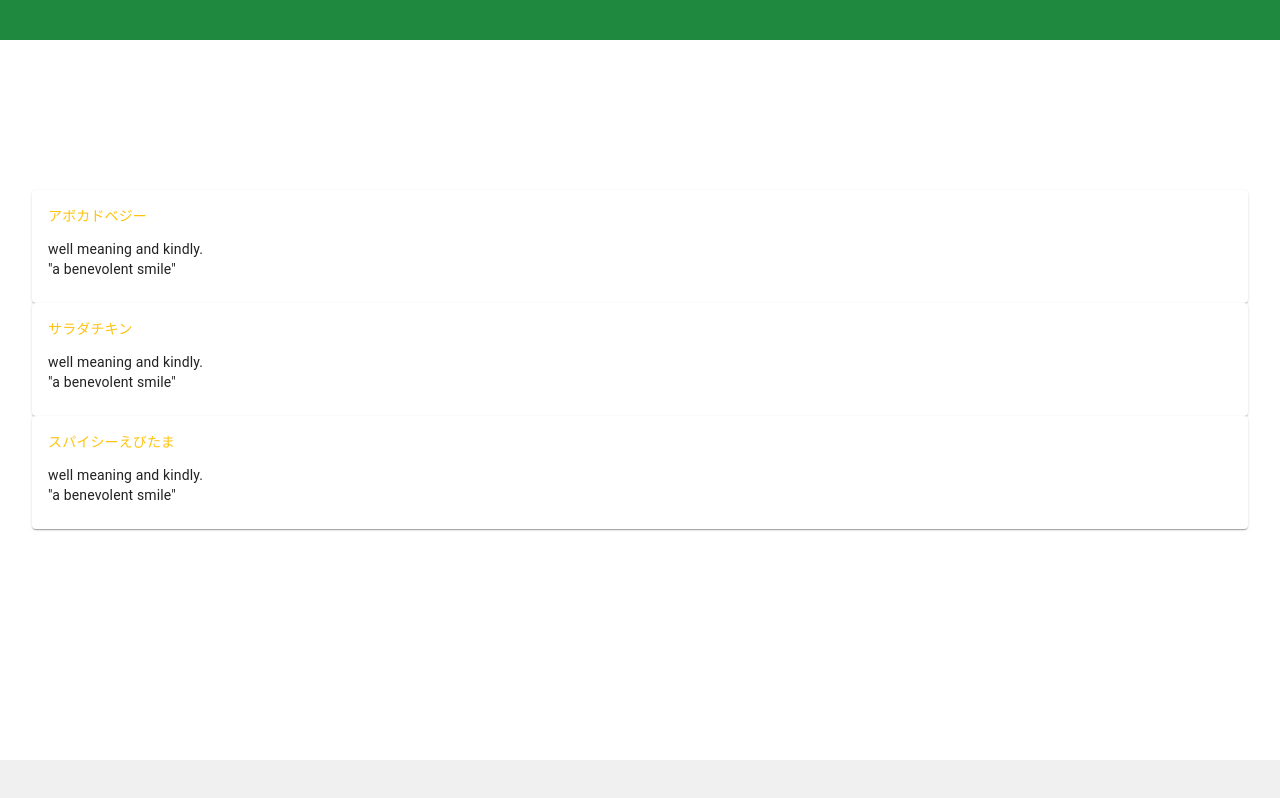
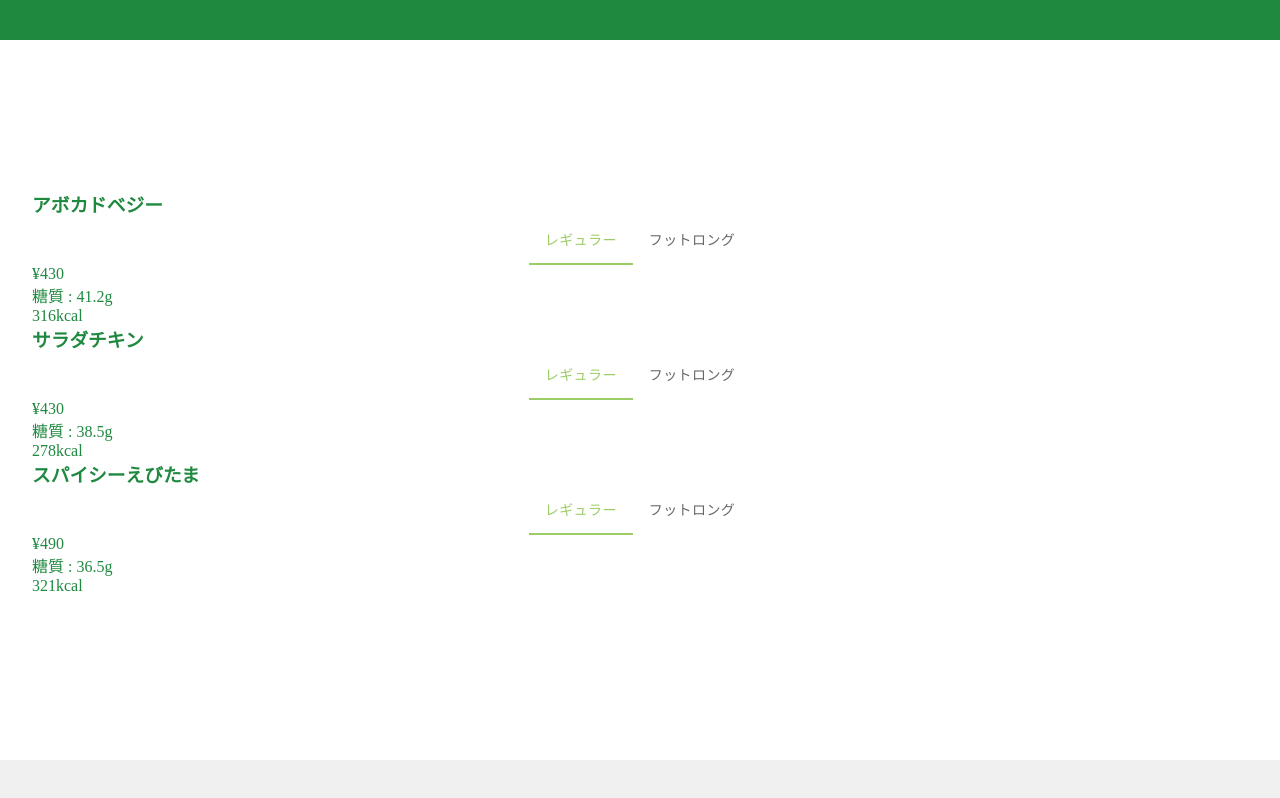
Before and after one commit to kapibara99/subway-combinations, a React (Vite) app in the folder vite-project/: page /result in a window 1280 px wide. Built offline with nearby package versions, Linux system fonts and the light colour scheme.

Commit message:
create tab informations in card

```diff
--- a/vite-project/src/@types/data.d.ts
+++ b/vite-project/src/@types/data.d.ts
@@ -8,7 +8,7 @@ declare type Data = {
   kcal ?: number
 };
 declare type Size = {
-  name ?: レギュラー,
+  name ?: string,
   price ?: number,
   carbohydrate ?: number,
   kcal ?: number
--- a/vite-project/src/components/CheckBoxOrigin/CheckBoxOrigin.tsx
+++ b/vite-project/src/components/CheckBoxOrigin/CheckBoxOrigin.tsx
@@ -1,7 +1,7 @@
 import { useState , useEffect } from 'react'
 //mui
 import {Checkbox , FormControlLabel} from '@mui/material';
-
+import { checkBoxType } from '../../@types/element';
 
 export const CheckBoxOrigin = (prop:checkBoxType) => {
   let {id , label , checked , onChange} = prop;
--- a/vite-project/src/components/resultCard/resultCard.tsx
+++ b/vite-project/src/components/resultCard/resultCard.tsx
@@ -1,33 +1,59 @@
-import Card from '@mui/material/Card';
-import CardContent from '@mui/material/CardContent';
-import Typography from '@mui/material/Typography';
 import { useState } from 'react';
+
+//mui
+import Tabs from '@mui/material/Tabs';
+import Tab from '@mui/material/Tab';
+import Box from '@mui/material/Box';
 
 type Props = {
   name: string,
   value: Data,
 }
-
 export const ResultCard = (props:Props) => {
   const [data , setData] = useState(props.value);
+  const [currentTab,setCurrentTab] = useState(0);
+  const contentIdTemp = "simple-tab-"
+  const buttonIdTemp = "simple-tabpanel-"
+
+  const setTabButtons = (sizeArray:Size[]) => {
+    const handleChange = (event: React.SyntheticEvent, newValue: number) => {
+      setCurrentTab(newValue);
+    };
+    return (
+      <Tabs value={currentTab} onChange={handleChange} centered>
+        {sizeArray.length > 1 && sizeArray.map((size,index) => (
+          <Tab label={size.name} id={`${buttonIdTemp}${index}`} aria-controls={`${contentIdTemp}${index}`}/>
+        ))}
+      </Tabs>
+    )
+  }
+  const setTabContent = (size:Size,index:number) => {
+    return (
+      <div
+      className="c-card__tabContent"
+      role="tabpanel"
+      hidden={currentTab !== index}
+      id={`simple-tabpanel-${index}`}
+      aria-labelledby={`simple-tab-${index}`}
+      data-tab-value={size.name}
+      >
+        {currentTab === index && (
+          <div className="c-card__props">
+            {size.price && <div className="c-card__prop-item -price">¥{size.price}</div>}
+            {size.carbohydrate && <div className="c-card__prop-item -carbohydrate">糖質 : {size.carbohydrate}g</div>}
+            {size.kcal && <div className="c-card__prop-item -kcal">{size.kcal}kcal</div>}
+          </div>
+        )}
+      </div>
+    )
+  }
+
 
   return(
-      <Card>
-        <CardContent>
-          <Typography sx={{ fontSize: 14 }} color="secondary" gutterBottom>
-            {data.name}
-          </Typography>
-          <Typography variant="h5" component="div">
-          </Typography>
-          <Typography sx={{ mb: 1.5 }} color="secondary">
-            {data.price}
-          </Typography>
-          <Typography variant="body2">
-            well meaning and kindly.
-            <br />
-            {'"a benevolent smile"'}
-          </Typography>
-        </CardContent>
-      </Card>
+    <div className="c-card -no-image">
+      <h3 className="c-card__title">{data.name}</h3>
+      {data.size?.length && setTabButtons(data.size)}
+      {data.size?.map((sizeObj,index) => (setTabContent(sizeObj,index)))}
+    </div>
   );
 }
```
